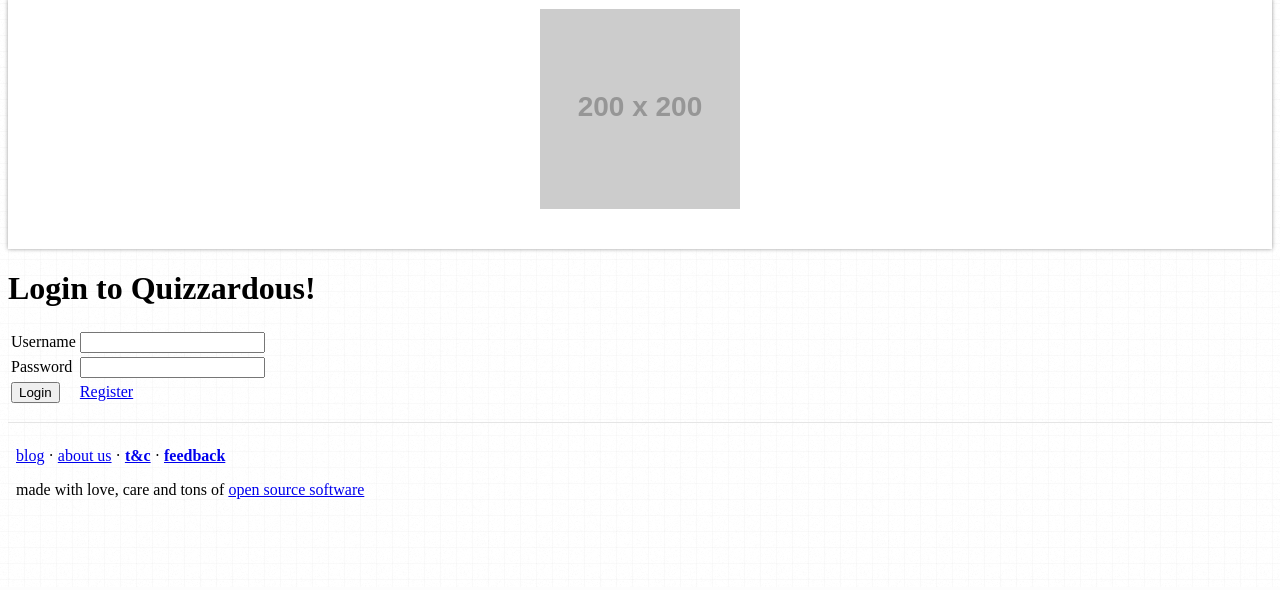
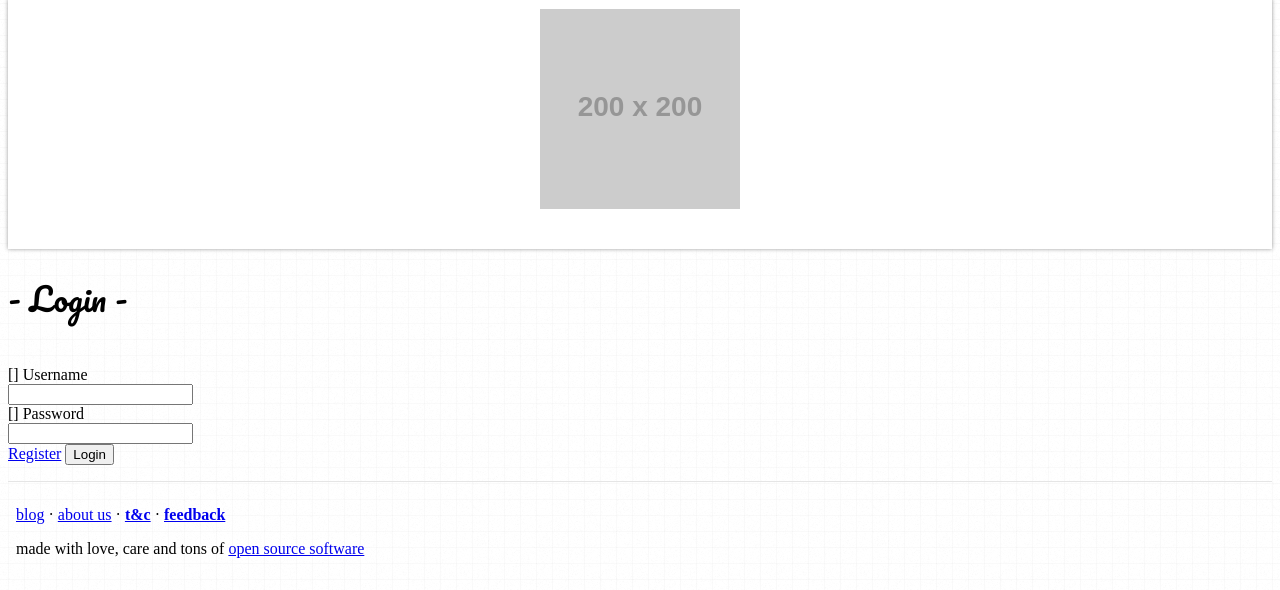
Before and after one commit to aviraldg/quizzardous, a Django app: template quizzardous/templates/users/login.html in a window 1280 px wide. Shown: the part 213-803 px from the top of the page. Before the commit the page ends 712 px from the top, so only its background shows below. Run offline with Django 3.2, Linux system fonts and the light colour scheme; the template is opened without the code that fills it: most values are stand-ins (such as "Sample title", 1, 10 or a date in 2020); grey boxes labelled with a size stand in for pictures from a placeholder-image service; form fields are guessed from the names that the template uses; some libraries are stand-ins or nearby versions.

Commit message:
Redo visual styling for login and registration pages.

```diff
--- a/quizzardous/templates/users/login.html
+++ b/quizzardous/templates/users/login.html
@@ -1,30 +1,26 @@
 {% extends "base.html" %}
 
-{% block content_top %}
-<div class="page-header">
-    <h1>Login to Quizzardous!</h1>
-</div>
-{% endblock %}
+{% block content %}
+<h1 class="cursive">- Login -</h1>
+<br />
 
-{% block content %}
+<div class="alert alert-info">
     <form method="post" action="{% url login %}">
         {% csrf_token %}
         <table>
-        <tr>
-            <td>{{ form.username.label_tag }} </td>
-            <td>{{ form.username }}</td>
-        </tr>
-        <tr>
-            <td>{{ form.password.label_tag }} </td>
-            <td>{{ form.password }}</td>
-        </tr>
-        <tr>
-            <td><input class="btn btn-info" type="submit" value="Login"></td>
-            <td><a class="btn btn-success" href="{% url register %}">Register</a></td>
-        </tr>
+            {{ form.username.errors }}
+            <label>{{ form.username.label_tag }}</label>
+            <div>{{ form.username }}</div>
+
+            {{ form.password.errors }}
+            <label>{{ form.password.label_tag }}</label>
+            <div>{{ form.password }}</div>
         </table>
 
+        <a class="btn btn-info btn-large" href="{% url register %}">Register</a>
+        <input class="btn btn-success btn-large" type="submit" value="Login">
 
         <input type="hidden" name="next" value="{{ next }}">
     </form>
+</div>
 {% endblock %}
```
Also changed, not shown: quizzardous/templates/users/register.html (+7 -6 lines). Lines whose indentation alone changed are shown as unchanged.
